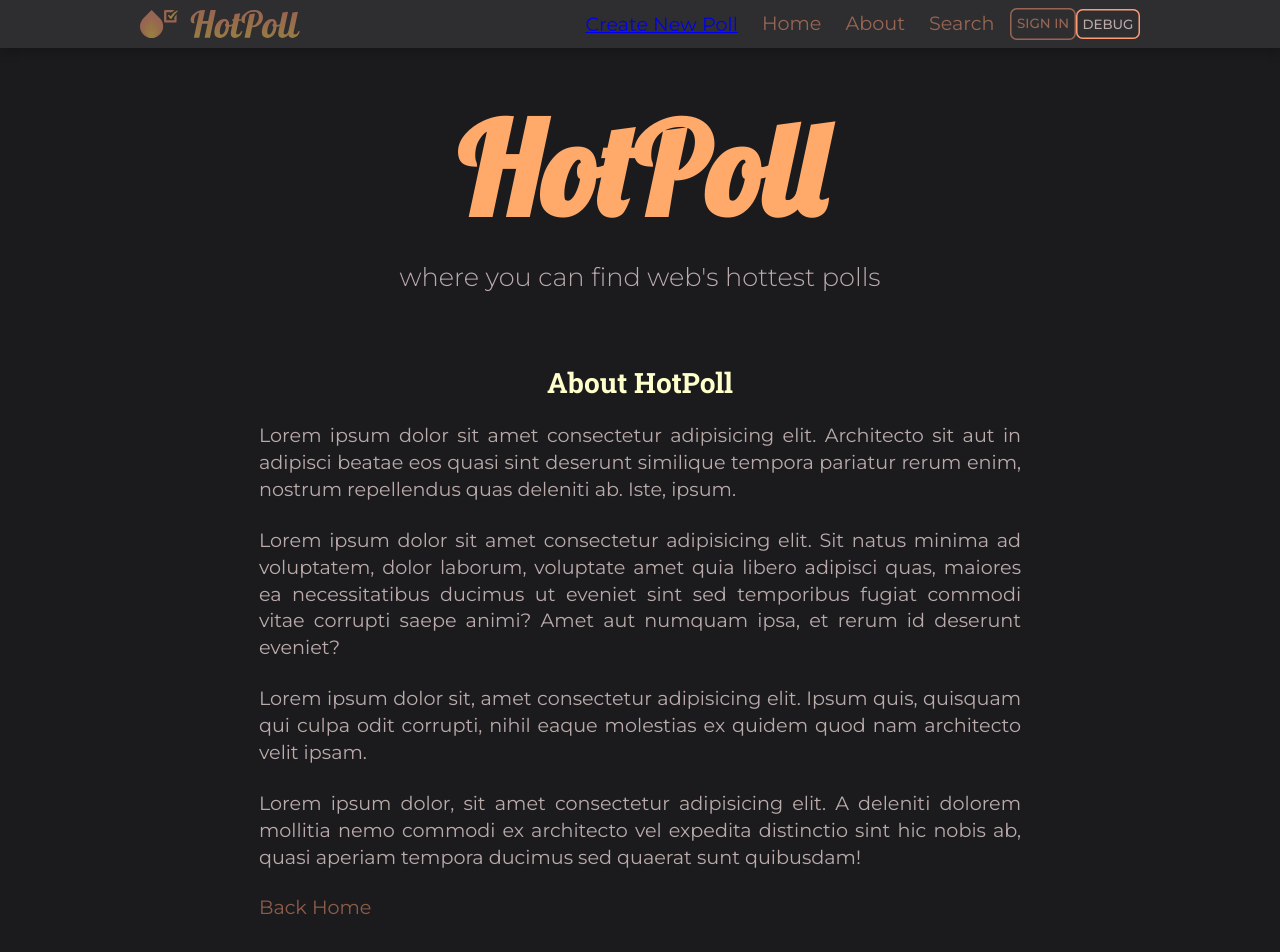
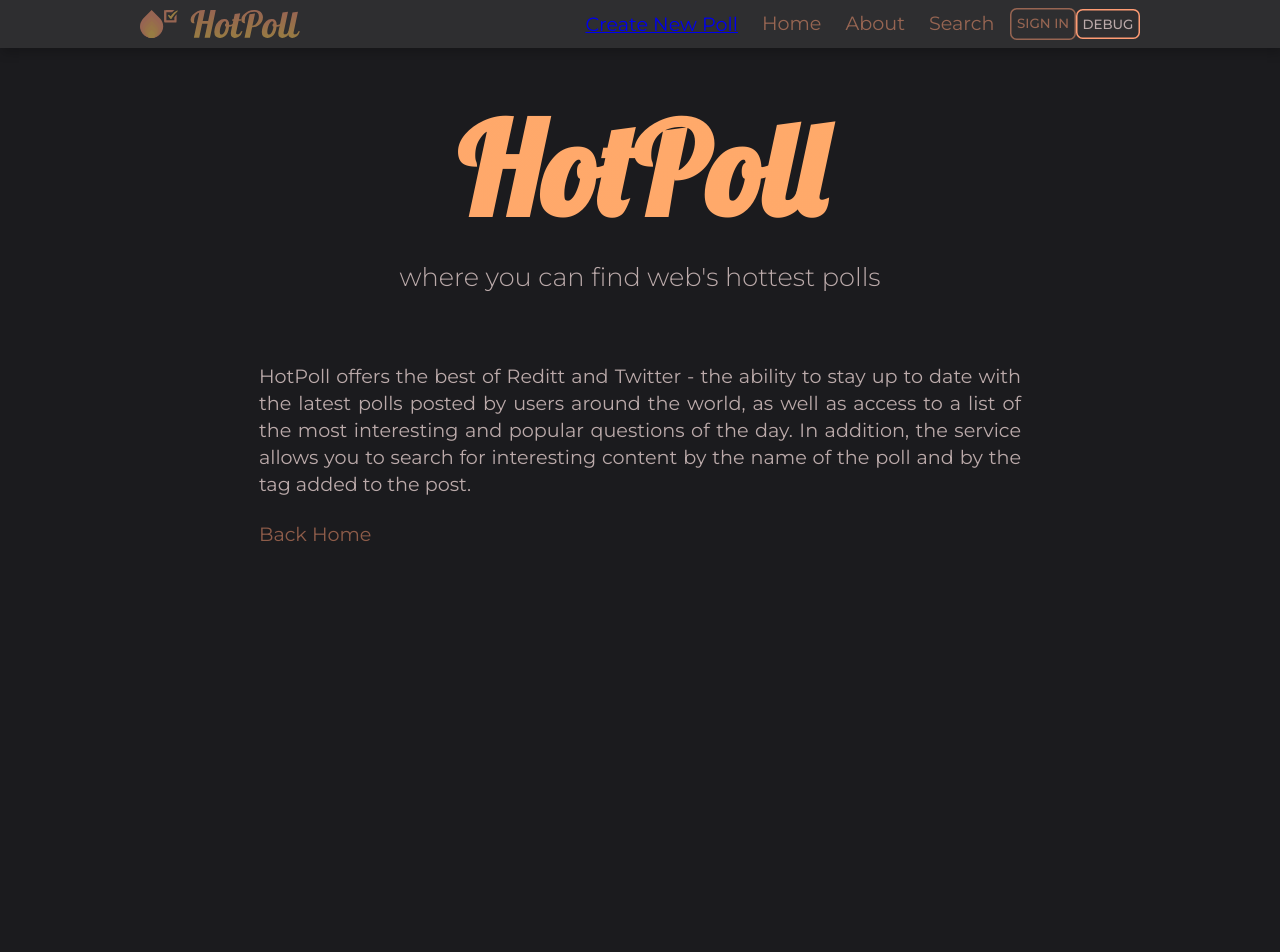
Before and after one commit to IgorXDDD/HotPoll, a React (Create React App) app in the folder frontend/: page /#/about in a window 1280 px wide. Shown: the top 952 px of the page. Built offline with nearby package versions, Linux system fonts and the light colour scheme; no server answers.

Commit message:
change about section

```diff
--- a/frontend/src/pages/About.js
+++ b/frontend/src/pages/About.js
@@ -7,30 +7,13 @@ const About = () => {
     <>
       <Welcome />
       <section className="about">
-        <h1>About HotPoll</h1>
         <p>
-          Lorem ipsum dolor sit amet consectetur adipisicing elit. Architecto
-          sit aut in adipisci beatae eos quasi sint deserunt similique tempora
-          pariatur rerum enim, nostrum repellendus quas deleniti ab. Iste,
-          ipsum.
-        </p>
-        <p>
-          Lorem ipsum dolor sit amet consectetur adipisicing elit. Sit natus
-          minima ad voluptatem, dolor laborum, voluptate amet quia libero
-          adipisci quas, maiores ea necessitatibus ducimus ut eveniet sint sed
-          temporibus fugiat commodi vitae corrupti saepe animi? Amet aut numquam
-          ipsa, et rerum id deserunt eveniet?
-        </p>
-        <p>
-          Lorem ipsum dolor sit, amet consectetur adipisicing elit. Ipsum quis,
-          quisquam qui culpa odit corrupti, nihil eaque molestias ex quidem quod
-          nam architecto velit ipsam.
-        </p>
-        <p>
-          Lorem ipsum dolor, sit amet consectetur adipisicing elit. A deleniti
-          dolorem mollitia nemo commodi ex architecto vel expedita distinctio
-          sint hic nobis ab, quasi aperiam tempora ducimus sed quaerat sunt
-          quibusdam!
+          HotPoll offers the best of Reditt and Twitter - the ability to stay up
+          to date with the latest polls posted by users around the world, as
+          well as access to a list of the most interesting and popular questions
+          of the day. In addition, the service allows you to search for
+          interesting content by the name of the poll and by the tag added to
+          the post.
         </p>
         <p>
           <Link to="/" className="link-underline">
```
